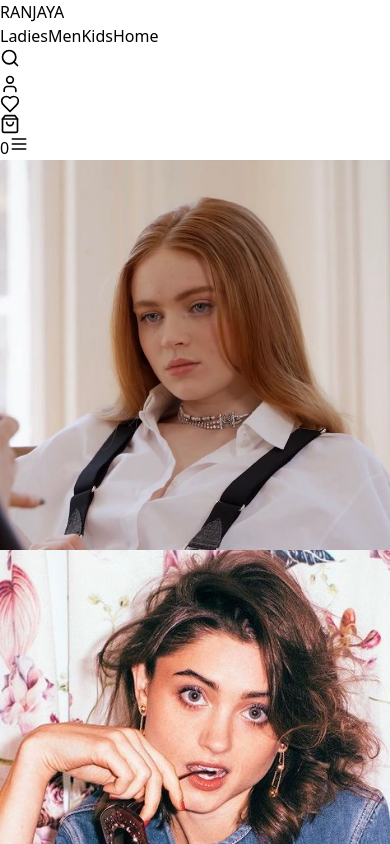
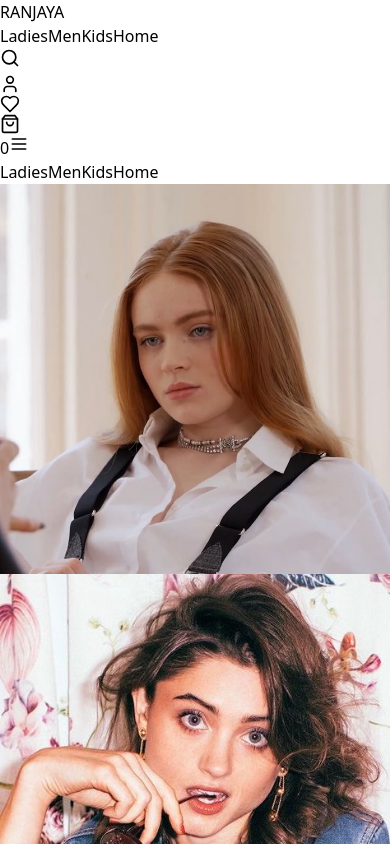
Before and after one commit to JairamDeo/Clothing-Brand-Website, a React (Vite) app in the folder client/: page / in a window 390 px wide. Shown: the top 844 px of the page. Built offline with nearby package versions, Linux system fonts and the light colour scheme.

Commit message:
Navbar Correction

```diff
--- a/client/src/Components/Navbar.jsx
+++ b/client/src/Components/Navbar.jsx
@@ -132,13 +132,17 @@ export default function Navbar() {
               </button>
               <Link
                 to="/signin"
-                className="p-1 hidden md:flex hover:bg-gray-100 rounded-full w-8 h-8 items-center justify-center"
+                className={`p-1 hover:bg-gray-100 rounded-full w-8 h-8 flex items-center justify-center ${
+                  isMobile ? '' : 'hidden md:flex'
+                }`}
               >
                 <User size={20} />
               </Link>
               <Link
                 to="#"
-                className="p-1 hidden md:flex hover:bg-gray-100 rounded-full w-8 h-8 items-center justify-center"
+                className={`p-1 hover:bg-gray-100 rounded-full w-8 h-8 flex items-center justify-center ${
+                  isMobile ? '' : 'hidden md:flex'
+                }`}
               >
                 <Heart size={20} />
               </Link>
@@ -163,6 +167,27 @@ export default function Navbar() {
               )}
             </div>
           </div>
+
+          {/* Mobile Navigation Row - NEW ADDITION */}
+          {isMobile && (
+            <div className="flex justify-center overflow-x-auto py-2 border-t border-gray-100">
+              <nav className="flex space-x-6">
+                {navCategories.map((item) => (
+                  <Link
+                    key={item.name}
+                    to={item.path}
+                    className={`whitespace-nowrap text-xs font-medium px-1 ${
+                      isActive(item.path)
+                        ? 'text-black font-semibold underline decoration-2 underline-offset-4'
+                        : 'text-gray-600'
+                    }`}
+                  >
+                    {item.name}
+                  </Link>
+                ))}
+              </nav>
+            </div>
+          )}
         </div>
       </div>
 
```
